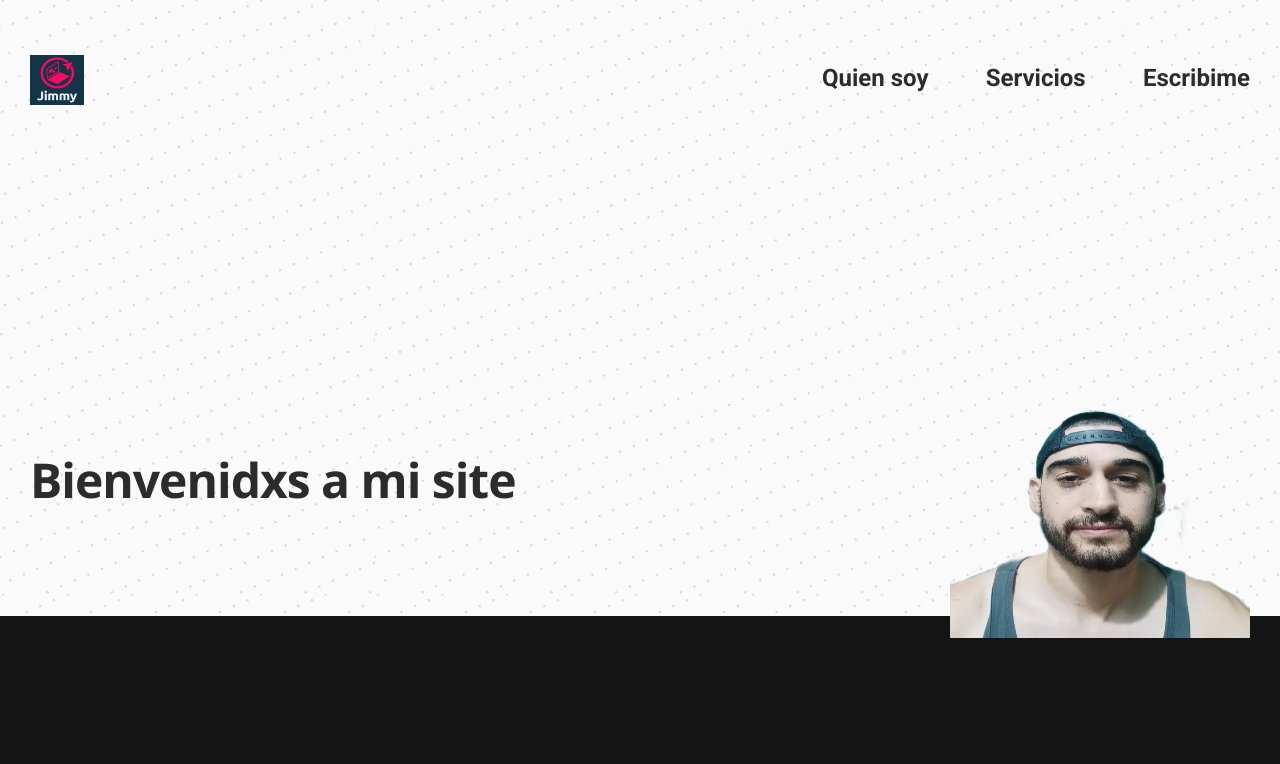
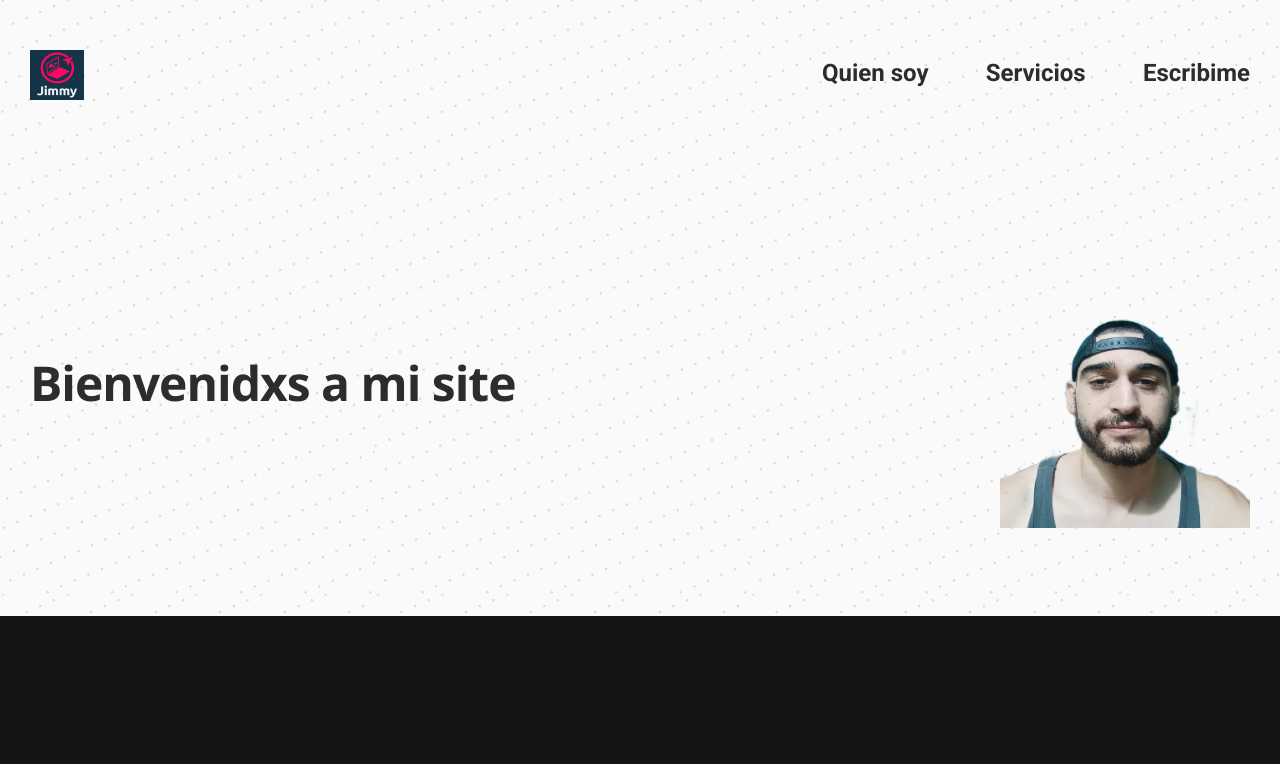
Before and after one commit to Jimmymoyano/desafio-maquetado, a website: page index.html in a window 1280 px wide. Shown: the top 764 px of the page. Drawn offline with nearby package versions, Linux system fonts and the light colour scheme.

Commit message:
correccion-imagen

```diff
--- a/index.css
+++ b/index.css
@@ -20,7 +20,7 @@ body {
 }
 .header {
   width: 100%;
-  height: 20vh;
+  height: 150px;
   display: flex;
   padding: 20px;
   justify-content: space-between;
@@ -47,7 +47,7 @@ body {
 }
 .main {
   width: 100%;
-  height: 80vh;
+  height: 466px;
   display: flex;
   flex-direction: column;
   align-items: center;
@@ -61,8 +61,8 @@ body {
   text-align: center;
 }
 .main__hero-image {
-  width: 300px;
-  height: 316.9px;
+  width: 250px;
+  height: 290px;
 }
 @media (min-width: 975px) {
   .header {
```
Also changed, not shown: package.json (added, +9 -0 lines), 2 other files.
